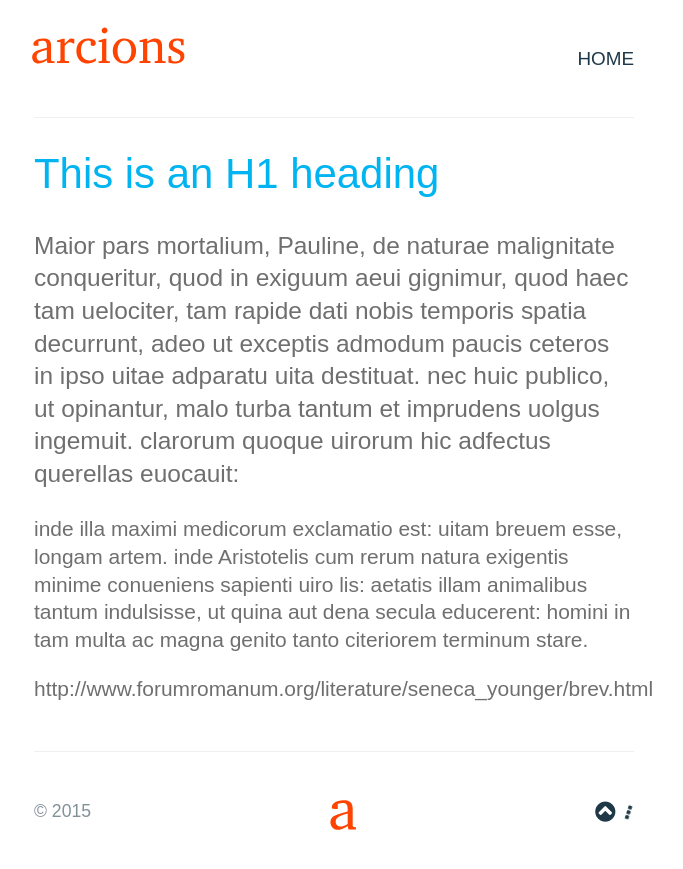
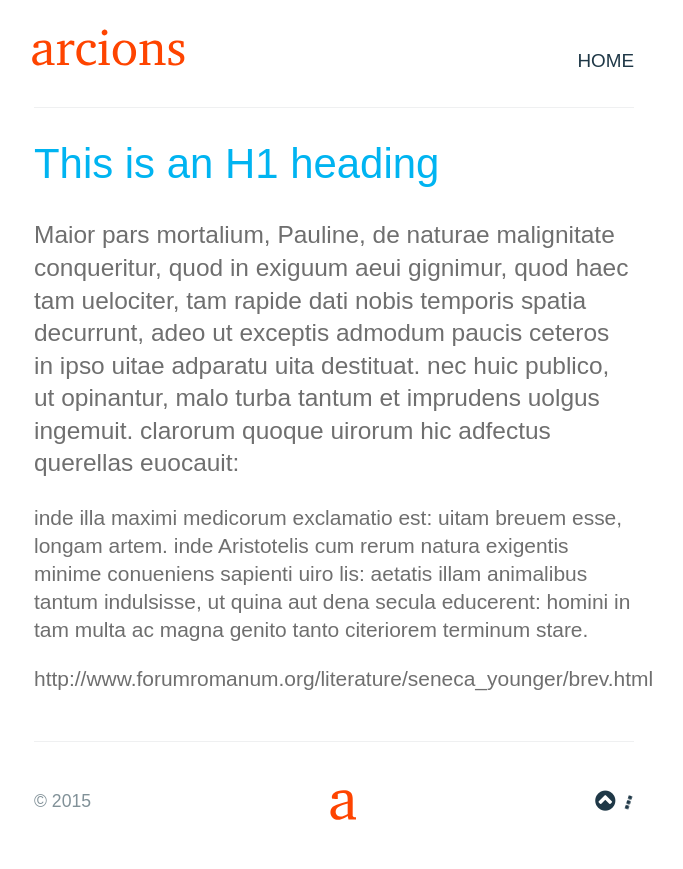
Before and after one commit to arcions/arcions.github.io, a Jekyll site: the page built from index.html, in a window 1280 px wide. Shown: the top 869 px of the page, without its empty margins (306-989 px from the left). Built offline with Jekyll 4.4.1, drawn with Linux system fonts in a browser that asks for light colours; nearby versions of some CDN libraries; some web fonts are replaced; Markdown is read by kramdown in place of the engine named in the settings.

Commit message:
Update main.css

```diff
--- a/stylesheets/main.css
+++ b/stylesheets/main.css
@@ -210,10 +210,10 @@ h6 {
       background-color:transparent;}
 
 #header{
-  margin-top:0.75rem;
-  margin-bottom:0.75rem;
-  padding-top:0.7rem;
-  padding-bottom:1.5rem;
+  margin-top:0.8rem;
+  margin-bottom:0.8rem;
+  padding-top:0.75rem;
+  padding-bottom:0.75rem;
   border-bottom: solid 1px #eff0f1;
 }
 
```
